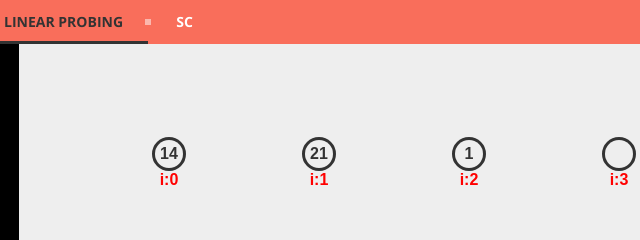
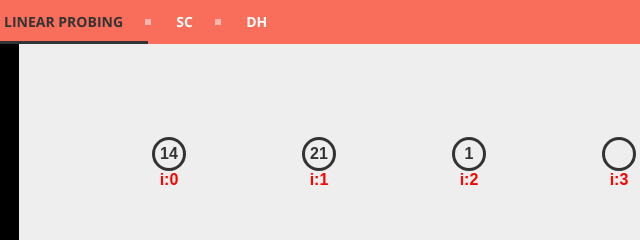
Before and after one commit to vynlt/AlgorithmsVisualizer, a plain HTML site: page SeparateChaining/index.html in a window 1280 px wide. Shown: the top 240 px of the page, 21-661 px from the left. Drawn offline with nearby package versions, Linux system fonts and the light colour scheme; a web font is replaced by a local one.

Commit message:
Update 3

```diff
--- a/SeparateChaining/index.html
+++ b/SeparateChaining/index.html
@@ -26,6 +26,7 @@
     <ul>
         <li ><a id="title-LP"><span>Linear Probing</span></a></li>
         <li ><a id="title-SC"><span>Separate Chaining</span></a></li>
+        <li ><a id="title-DH"><span>Double Hashing</span></a></li>
 
     </ul>
 </div>
```
